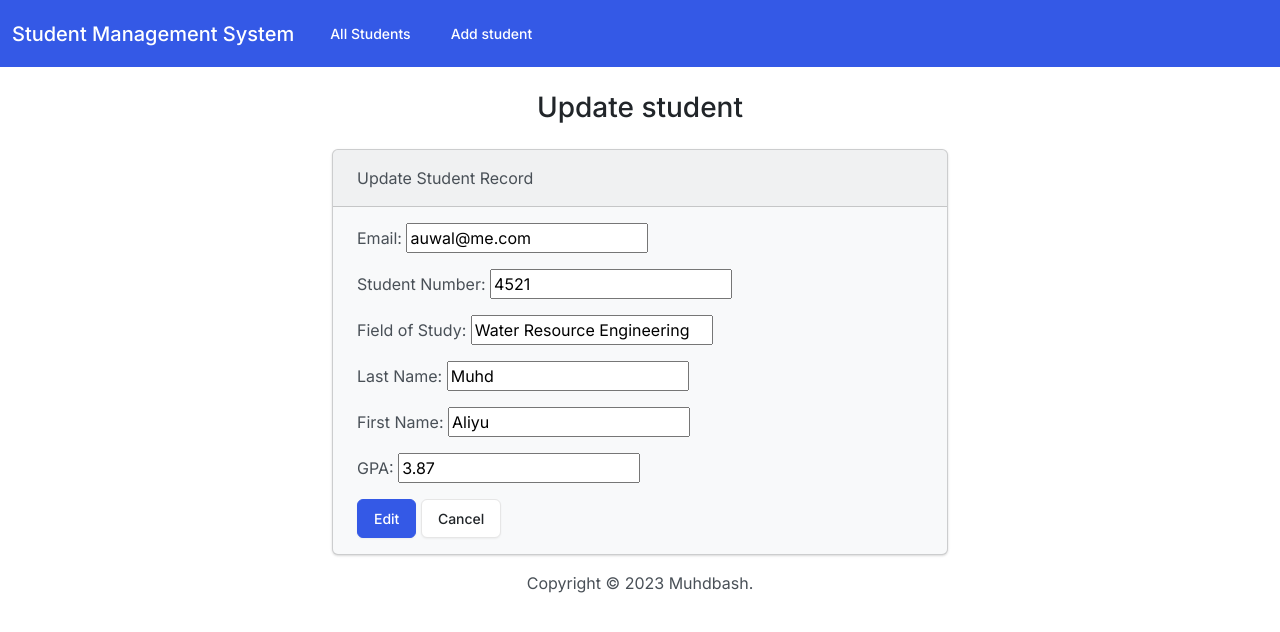
After one commit to Muhdbash3/Student-Management-System, a Django app: page /edit/2/ in a window 1280 px wide. The commit adds this page. Shown: the top 632 px of the page. Run offline with Django 4.2, Linux system fonts and the light colour scheme; data comes from the database, SQL or seed files in the repository; both versions use the stored data as it was after the commit; some libraries are stand-ins or nearby versions.

Commit message:
Updating Student data

```diff
--- a/students/templates/students/base.html
+++ b/students/templates/students/base.html
@@ -11,7 +11,6 @@
   <div class="container-fluid">
     <a class="navbar-brand" href="{% url 'index' %}">Student Management System</a>
     <button class="navbar-toggler" type="button" data-bs-toggle="collapse" data-bs-target="#navbarColor01" aria-controls="navbarColor01" aria-expanded="false" aria-label="Toggle navigation">
-      <span class="navbar-toggler-icon"></span>
     </button>
     <div class="collapse navbar-collapse" id="navbarColor01">
       <ul class="navbar-nav me-auto">
--- /dev/null
+++ b/students/templates/students/edit.html
@@ -0,0 +1,26 @@
+{% extends "students/base.html" %}
+
+{% block body %}
+    <h3 class="text-center m-4">Update student</h3>
+    {% if success %}
+    	<div class="alert-success" role="alert">
+    		The new student updated successfuly!
+    		<a href="{% url 'index' %}" class="alert-link">Go to HomePage</a>
+    	</div>
+    {% else %}
+    	<div class="row justify-content-center">
+    		<div class="col-6">
+    			<div class="card bg-light mb-3">
+                    <div class="card-header">Update Student Record</div>
+                    <div class="card-body">
+                      <form action="{% url 'add' %}" method="POST">
+                        {% csrf_token %}
+                        {{ form.as_p }}
+                        <button type="submit" class="btn btn-primary">Edit</button>
+                        <a href="{% url 'index' %}" class="btn btn-secondary">Cancel</a>
+                      </form>
+                    </div>
+    		</div>
+    	</div>
+    {% endif %}
+{% endblock %}
--- a/students/templates/students/index.html
+++ b/students/templates/students/index.html
@@ -62,6 +62,8 @@
                                           </div>
                                         </div>
                                       </div>
+
+                                      <a class="btn btn-warning me-1" href="{% url 'edit' student.id %}">EDIT
                                     </td>
                                 </tr>
                             {% endfor %}
--- a/students/urls.py
+++ b/students/urls.py
@@ -5,5 +5,6 @@ from . import views
 urlpatterns = [
     path('', views.index, name='index'),
     path('<int:id>', views.view_student, name='view_student'),
-    path('add/', views.add, name='add')
+    path('add/', views.add, name='add'),
+    path('edit/<int:id>/', views.edit, name='edit' )
 ]
--- a/students/views.py
+++ b/students/views.py
@@ -38,7 +38,7 @@ def add(request):
             gpa = new_gpa,
         )
         new_student.save()
-        return render(request, 'student/add.html', {
+        return render(request, 'students/add.html', {
             'form': StudentForm(),
             'success' : True
         })
@@ -53,3 +53,16 @@ def edit(request,id):
     if request.method == "POST":
         student = Student.objects.get(pk=id)
         form = StudentForm(request.POST, instance=student)
+        if form.is_valid():
+            form.save()
+            return render(request, 'students/edit.html',{
+                'form': form ,
+                'Success':True
+            })
+
+    else:
+        student = Student.objects.get(pk=id)
+        form = StudentForm(instance=student)
+        return render(request, 'students/edit.html',{
+                'form': form ,
+            })
```
Also changed, not shown: db.sqlite3.
